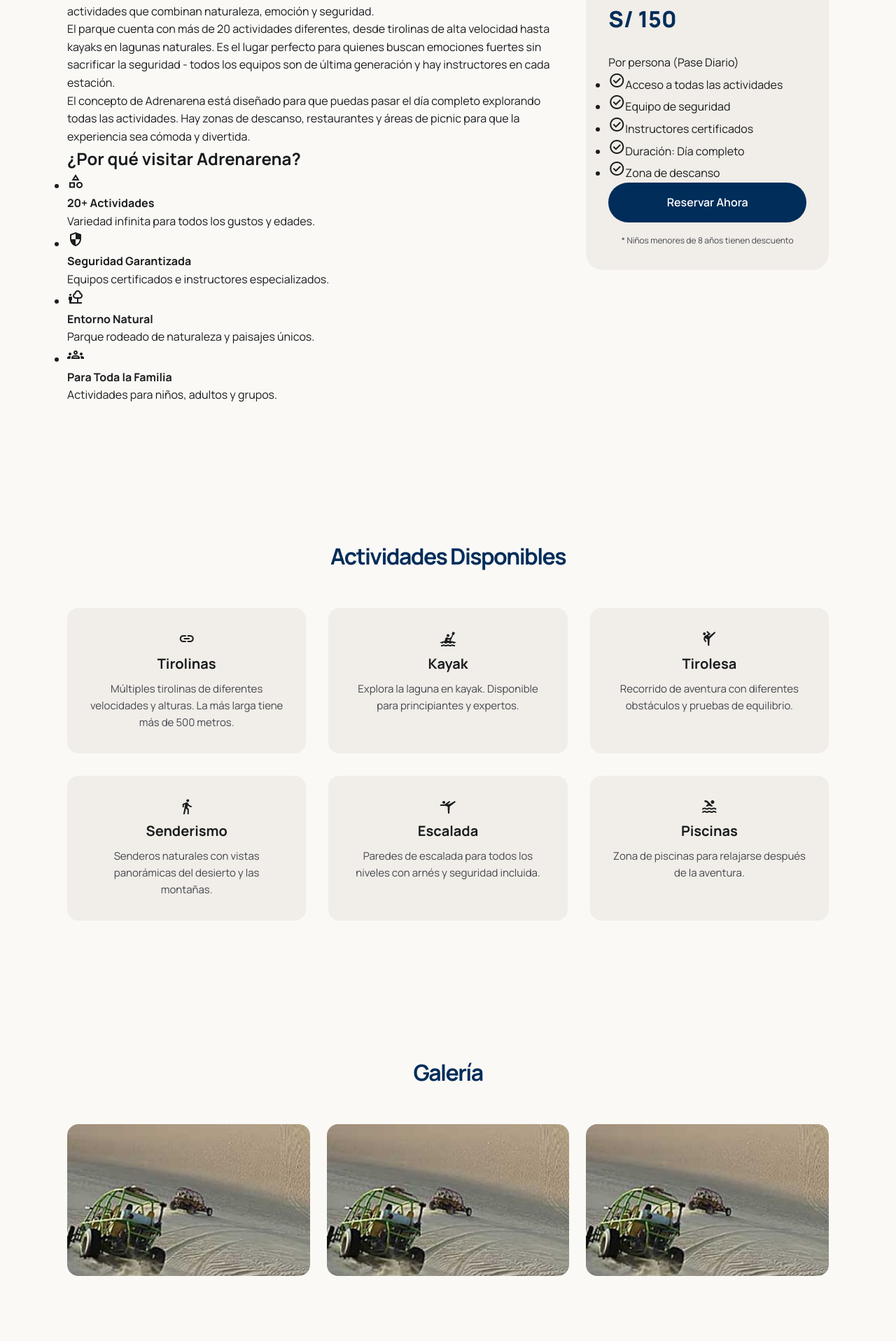
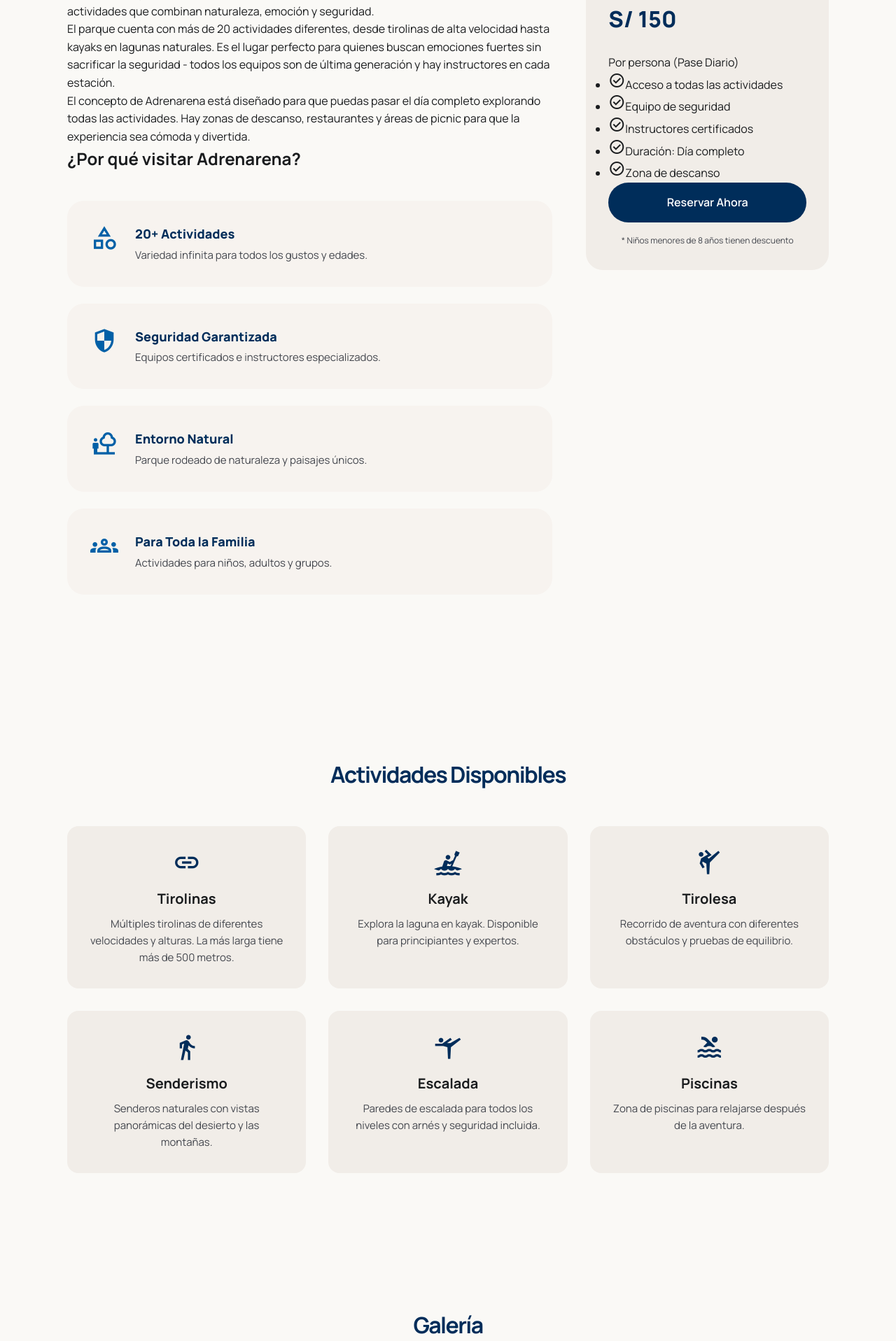
Before and after one commit to naudyweb/solymar, a PHP site: page /adrenarena.html in a window 1280 px wide. Shown: the part 822-2739 px from the top of the page at 70% size. Run offline with PHP 8.4, Linux system fonts and the light colour scheme.

Commit message:
arreglos

```diff
--- a/adrenarena.html
+++ b/adrenarena.html
@@ -11,8 +11,8 @@
     <link href="https://fonts.googleapis.com/css2?family=Material+Symbols+Outlined:opsz,wght,FILL,GRAD@20..48,100..700,0..1,-50..200" rel="stylesheet" />
     <link rel="stylesheet" href="css/base.css" />
     <link rel="stylesheet" href="css/adrenarena.css" />
-    <link rel="stylesheet" href="css/adrenarena-tablet.css" />
-    <link rel="stylesheet" href="css/adrenarena-mobile.css" />
+    <link rel="stylesheet" media="screen and (min-width: 768px)" href="css/adrenarena-tablet.css" />
+    <link rel="stylesheet" media="screen and (max-width: 767px)" href="css/adrenarena-mobile.css" />
 </head>
 
 <body>
--- a/atv-gokart.html
+++ b/atv-gokart.html
@@ -11,8 +11,8 @@
     <link href="https://fonts.googleapis.com/css2?family=Material+Symbols+Outlined:opsz,wght,FILL,GRAD@20..48,100..700,0..1,-50..200" rel="stylesheet" />
     <link rel="stylesheet" href="css/base.css" />
     <link rel="stylesheet" href="css/atv-gokart.css" />
-    <link rel="stylesheet" href="css/atv-gokart-tablet.css" />
-    <link rel="stylesheet" href="css/atv-gokart-mobile.css" />
+    <link rel="stylesheet" media="screen and (min-width: 768px)" href="css/atv-gokart-tablet.css" />
+    <link rel="stylesheet" media="screen and (max-width: 767px)" href="css/atv-gokart-mobile.css" />
 </head>
 
 <body>
--- a/buceo.html
+++ b/buceo.html
@@ -12,8 +12,8 @@
     <link href="https://fonts.googleapis.com/css2?family=Material+Symbols+Outlined:opsz,wght,FILL,GRAD@20..48,100..700,0..1,-50..200" rel="stylesheet" />
     <link rel="stylesheet" href="css/base.css" />
     <link rel="stylesheet" href="css/buceo.css" />
-    <link rel="stylesheet" href="css/buceo-tablet.css" />
-    <link rel="stylesheet" href="css/buceo-mobile.css" />
+    <link rel="stylesheet" media="screen and (min-width: 768px)" href="css/buceo-tablet.css" />
+    <link rel="stylesheet" media="screen and (max-width: 767px)" href="css/buceo-mobile.css" />
 </head>
 
 <body>
--- a/css/base.css
+++ b/css/base.css
@@ -224,6 +224,18 @@ body {
 }
 
 @media (max-width: 767px) {
+    .header__dropdown {
+        position: static !important;
+        box-shadow: none !important;
+        display: flex !important;
+        flex-direction: column;
+        gap: 0.5rem;
+        border: none !important;
+        padding: 1rem 0 0 1rem !important;
+        margin: 0 !important;
+        background-color: transparent !important;
+    }
+
     .header__cta-mobile {
         display: block !important;
         background-color: var(--primary);
@@ -365,6 +377,56 @@ body {
     line-height: 1.7;
     color: var(--on-surface-variant);
     margin-bottom: 1.5rem;
+}
+
+/* Feature Lists inside Content Main */
+.content__main ul {
+    list-style: none;
+    margin: 2.5rem 0;
+    display: grid;
+    gap: 1.5rem;
+}
+
+.content__main li {
+    display: flex;
+    align-items: flex-start;
+    gap: 1.5rem;
+    padding: 2rem;
+    background-color: var(--surface-container-low);
+    border-radius: 1.5rem;
+    transition: all 0.3s cubic-bezier(0.4, 0, 0.2, 1);
+    border: 1px solid transparent;
+}
+
+.content__main li:hover {
+    transform: translateX(12px);
+    background-color: #ffffff;
+    border-color: var(--surface-variant);
+    box-shadow: 0 10px 30px var(--shadow);
+}
+
+.content__main li .material-symbols-outlined {
+    font-size: 2.5rem;
+    color: var(--secondary);
+    flex-shrink: 0;
+}
+
+.content__main li div {
+    display: flex;
+    flex-direction: column;
+}
+
+.content__main li strong {
+    font-size: 1.125rem;
+    font-weight: 800;
+    color: var(--primary);
+    margin-bottom: 0.25rem;
+}
+
+.content__main li p {
+    font-size: 0.9375rem;
+    color: var(--on-surface-variant);
+    margin: 0;
 }
 
 .content__highlight {
@@ -515,34 +577,47 @@ body {
     transform: scale(1.05);
 }
 
-/* Includes */
-.includes__grid {
+/* Includes & Activities */
+.includes__grid,
+.activities__grid {
     display: grid;
     grid-template-columns: repeat(auto-fit, minmax(250px, 1fr));
     gap: 2rem;
 }
 
-.includes__item {
+.includes__item,
+.activities__item {
     text-align: center;
     padding: 2rem;
     background-color: var(--surface-container);
     border-radius: 1rem;
+    transition: transform 0.3s cubic-bezier(0.4, 0, 0.2, 1);
 }
 
-.includes__icon {
+.includes__item:hover,
+.activities__item:hover {
+    transform: translateY(-5px);
+    box-shadow: 0 10px 30px var(--shadow);
+}
+
+.includes__icon,
+.activities__item-icon {
     font-size: 2.5rem;
     color: var(--primary);
     margin-bottom: 1rem;
+    display: inline-block;
 }
 
-.includes__item-title {
+.includes__item-title,
+.activities__item-title {
     font-size: 1.125rem;
     font-weight: 700;
     color: var(--on-surface);
     margin-bottom: 0.5rem;
 }
 
-.includes__item-text {
+.includes__item-text,
+.activities__item-text {
     font-size: 0.9375rem;
     color: var(--on-surface-variant);
 }
--- a/islas-ballestas.html
+++ b/islas-ballestas.html
@@ -11,8 +11,8 @@
     <link href="https://fonts.googleapis.com/css2?family=Material+Symbols+Outlined:opsz,wght,FILL,GRAD@20..48,100..700,0..1,-50..200" rel="stylesheet" />
     <link rel="stylesheet" href="css/base.css" />
     <link rel="stylesheet" href="css/islas-ballestas.css" />
-    <link rel="stylesheet" href="css/islas-ballestas-tablet.css" />
-    <link rel="stylesheet" href="css/islas-ballestas-mobile.css" />
+    <link rel="stylesheet" media="screen and (min-width: 768px)" href="css/islas-ballestas-tablet.css" />
+    <link rel="stylesheet" media="screen and (max-width: 767px)" href="css/islas-ballestas-mobile.css" />
 </head>
 
 <body>
--- a/js/footer.js
+++ b/js/footer.js
@@ -2,6 +2,16 @@ document.addEventListener("DOMContentLoaded", () => {
     // Mobile Menu Toggle
     const menuToggle = document.querySelector('.header__menu-toggle');
     const headerNav = document.querySelector('.header__nav');
+
+    // Prevent redirect for "Experiencias" click on mobile
+    const expLink = document.querySelector('.header__nav-link[href="index.html#experiencias"]');
+    if (expLink) {
+        expLink.addEventListener('click', (e) => {
+            if (window.innerWidth <= 767) {
+                e.preventDefault();
+            }
+        });
+    }
 
     if (menuToggle && headerNav) {
         menuToggle.addEventListener('click', () => {
--- a/parapente.html
+++ b/parapente.html
@@ -11,8 +11,8 @@
     <link href="https://fonts.googleapis.com/css2?family=Material+Symbols+Outlined:opsz,wght,FILL,GRAD@20..48,100..700,0..1,-50..200" rel="stylesheet" />
     <link rel="stylesheet" href="css/base.css" />
     <link rel="stylesheet" href="css/parapente.css" />
-    <link rel="stylesheet" href="css/parapente-tablet.css" />
-    <link rel="stylesheet" href="css/parapente-mobile.css" />
+    <link rel="stylesheet" media="screen and (min-width: 768px)" href="css/parapente-tablet.css" />
+    <link rel="stylesheet" media="screen and (max-width: 767px)" href="css/parapente-mobile.css" />
 </head>
 
 <body>
--- a/reserva-nacional-paracas.html
+++ b/reserva-nacional-paracas.html
@@ -11,8 +11,8 @@
     <link href="https://fonts.googleapis.com/css2?family=Material+Symbols+Outlined:opsz,wght,FILL,GRAD@20..48,100..700,0..1,-50..200" rel="stylesheet" />
     <link rel="stylesheet" href="css/base.css" />
     <link rel="stylesheet" href="css/reserva-nacional-paracas.css" />
-    <link rel="stylesheet" href="css/reserva-nacional-paracas-tablet.css" />
-    <link rel="stylesheet" href="css/reserva-nacional-paracas-mobile.css" />
+    <link rel="stylesheet" media="screen and (min-width: 768px)" href="css/reserva-nacional-paracas-tablet.css" />
+    <link rel="stylesheet" media="screen and (max-width: 767px)" href="css/reserva-nacional-paracas-mobile.css" />
 </head>
 
 <body>
--- a/snorkel.html
+++ b/snorkel.html
@@ -12,8 +12,8 @@
     <link href="https://fonts.googleapis.com/css2?family=Material+Symbols+Outlined:opsz,wght,FILL,GRAD@20..48,100..700,0..1,-50..200" rel="stylesheet" />
     <link rel="stylesheet" href="css/base.css" />
     <link rel="stylesheet" href="css/snorkel.css" />
-    <link rel="stylesheet" href="css/snorkel-tablet.css" />
-    <link rel="stylesheet" href="css/snorkel-mobile.css" />
+    <link rel="stylesheet" media="screen and (min-width: 768px)" href="css/snorkel-tablet.css" />
+    <link rel="stylesheet" media="screen and (max-width: 767px)" href="css/snorkel-mobile.css" />
 </head>
 
 <body>
--- a/trekking.html
+++ b/trekking.html
@@ -11,8 +11,8 @@
     <link href="https://fonts.googleapis.com/css2?family=Material+Symbols+Outlined:opsz,wght,FILL,GRAD@20..48,100..700,0..1,-50..200" rel="stylesheet" />
     <link rel="stylesheet" href="css/base.css" />
     <link rel="stylesheet" href="css/trekking.css" />
-    <link rel="stylesheet" href="css/trekking-tablet.css" />
-    <link rel="stylesheet" href="css/trekking-mobile.css" />
+    <link rel="stylesheet" media="screen and (min-width: 768px)" href="css/trekking-tablet.css" />
+    <link rel="stylesheet" media="screen and (max-width: 767px)" href="css/trekking-mobile.css" />
 </head>
 
 <body>
```
Also changed, not shown: index.html (+13 -2 lines), README.md (deleted).
